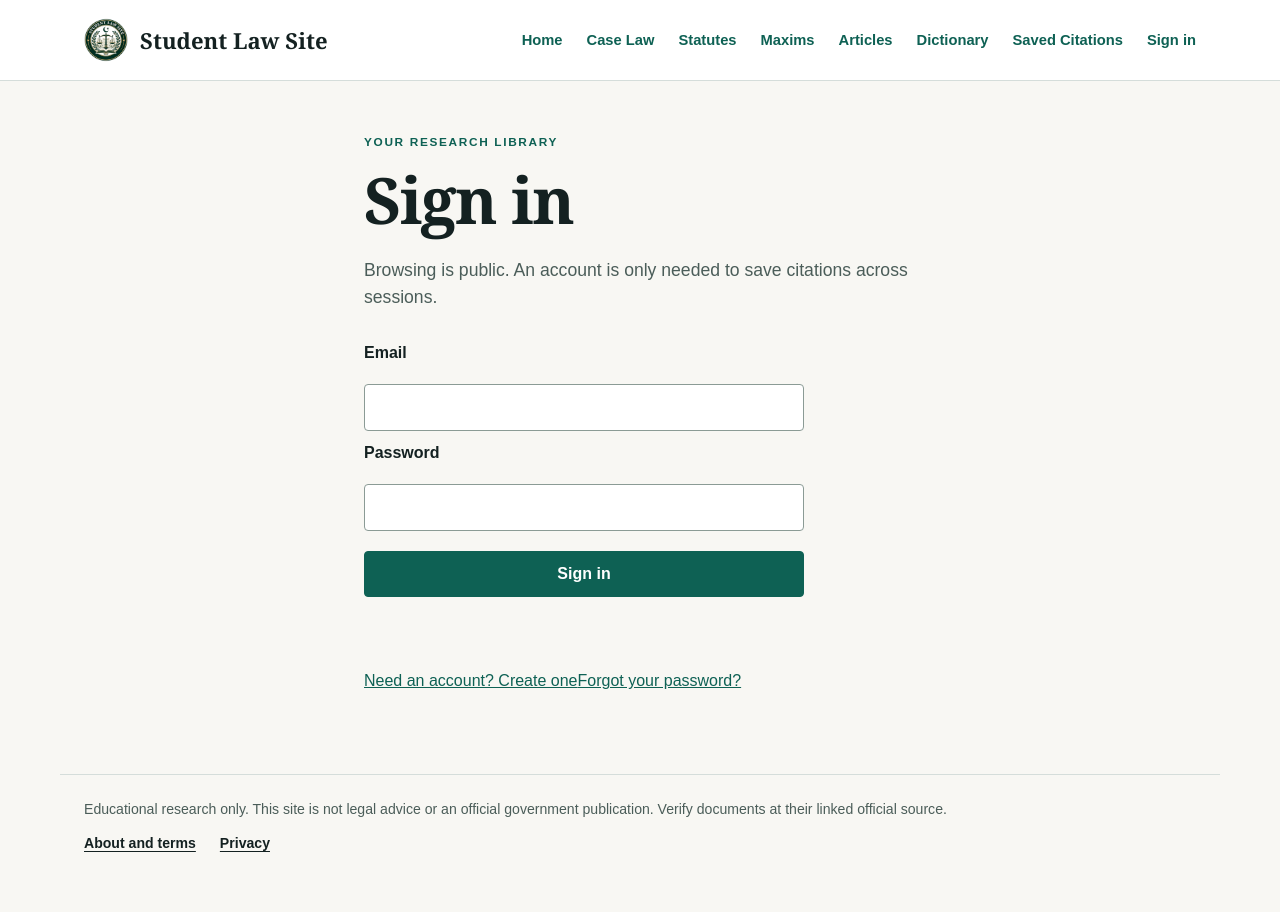
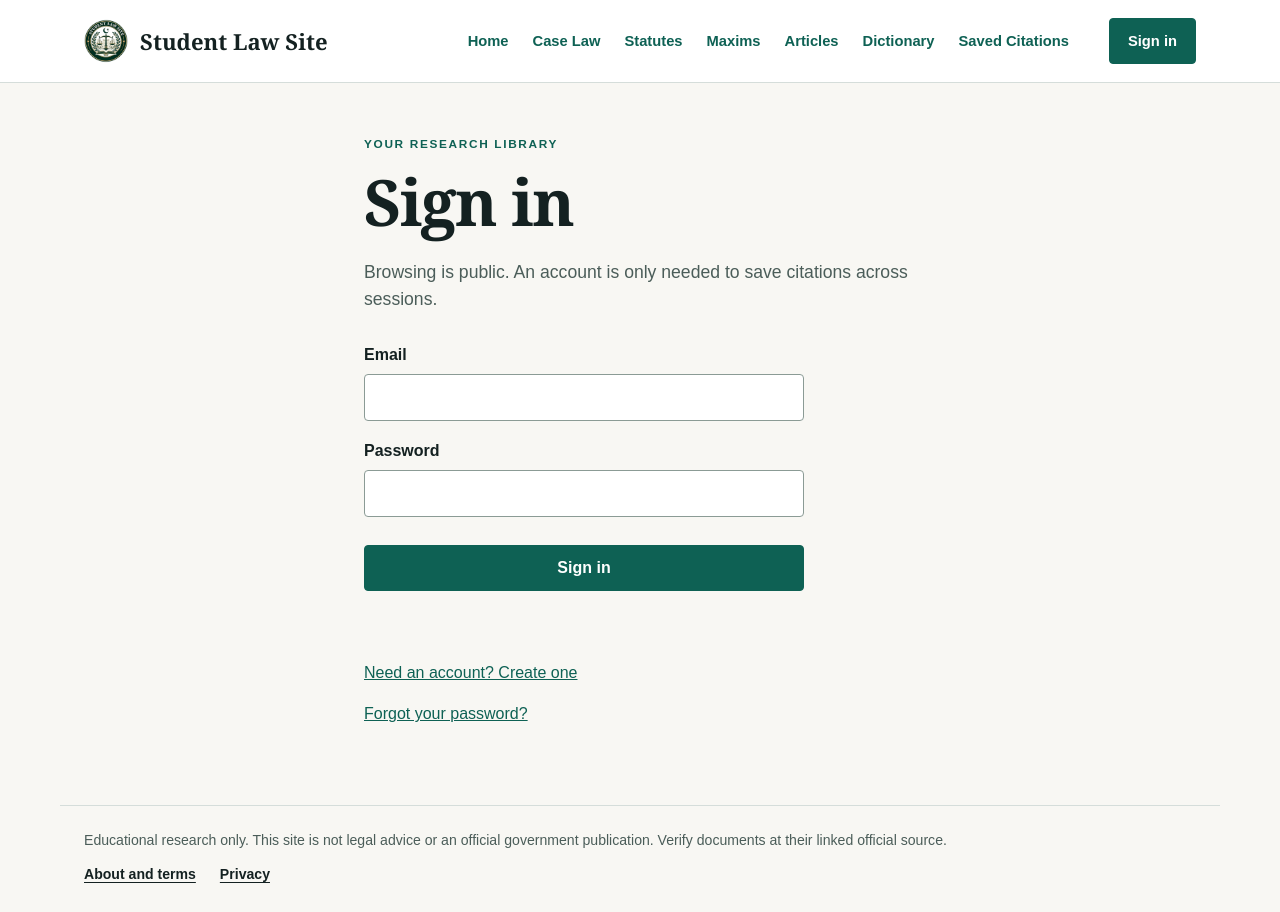
Before and after one commit to MHassanJawad/student-law-site, a Next.js app in the folder apps/web/: page /sign-in in a window 1280 px wide. Before the commit the page ends 881 px from the top, so only its background shows below. Built offline with nearby package versions, Linux system fonts and the light colour scheme; no server answers.

Commit message:
fix: improve sign-in navigation and form spacing

```diff
--- a/apps/web/src/app/account-link.tsx
+++ b/apps/web/src/app/account-link.tsx
@@ -15,5 +15,5 @@ export function AccountLink() {
     const { data } = auth.onAuthStateChange((_event, session) => setSignedIn(Boolean(session)));
     return () => data.subscription.unsubscribe();
   }, []);
-  return signedIn ? <Link href="/account">Account</Link> : <Link href="/sign-in">Sign in</Link>;
+  return signedIn ? <Link className="account-link button" href="/account">Account</Link> : <Link className="account-link button" href="/sign-in">Sign in</Link>;
 }
--- a/apps/web/src/app/globals.css
+++ b/apps/web/src/app/globals.css
@@ -14,7 +14,7 @@ button:disabled{cursor:wait;opacity:.7}
 .header-inner{max-width:1160px;margin:auto;padding:18px 24px;display:flex;align-items:center;justify-content:space-between;gap:24px;flex-wrap:wrap}
 .brand{display:inline-flex;align-items:center;gap:12px;font-family:Georgia,serif;font-size:1.38rem;font-weight:700;color:var(--text);text-decoration:none}
 .brand img{width:44px;height:44px;flex:none}
-.main-nav{display:flex;gap:8px 24px;flex-wrap:wrap}
+.main-nav{display:flex;align-items:center;gap:8px 24px;flex-wrap:wrap}
 .main-nav a{font-size:.92rem;font-weight:700;text-decoration:none}
 .main-nav a:hover{text-decoration:underline}
 .site-main{min-height:calc(100vh - 176px)}
@@ -40,6 +40,7 @@ p{margin:0 0 16px}
 .button:hover,form button:hover{background:#09483e}
 .button-secondary{background:transparent;color:var(--accent)}
 .button-secondary:hover{background:#e8f0ed;color:var(--text)}
+.main-nav .account-link{margin-left:16px;color:#fff;text-decoration:none}
 .feature-grid{display:grid;grid-template-columns:repeat(3,1fr);gap:16px}
 .feature-card,.result-card,.text-panel{background:var(--surface);border:1px solid var(--border);border-radius:5px;padding:26px}
 .feature-card{min-height:230px;display:flex;flex-direction:column;align-items:flex-start}
@@ -68,6 +69,11 @@ input{min-height:46px;padding:10px 13px;border:1px solid #8b9b95;border-radius:4
 .document-text{white-space:pre-wrap}
 .account-form{display:grid;gap:10px;max-width:440px;margin-top:30px}
 .account-form button{margin-top:10px}
+.sign-in-page .account-form{gap:6px}
+.sign-in-page .account-form label{margin-bottom:0}
+.sign-in-page .account-form input{margin-bottom:12px}
+.account-help{display:flex;flex-direction:column;align-items:flex-start;gap:4px}
+.account-help .text-button{padding:6px 0;min-height:36px;text-align:left}
 .text-button,.remove-button{border:0;background:none;color:var(--accent);text-decoration:underline;padding:8px 0}
 .remove-button{color:var(--error);font-weight:700}
 .saved-row{display:flex;justify-content:space-between;align-items:center;gap:20px}
--- a/apps/web/src/app/sign-in/page.tsx
+++ b/apps/web/src/app/sign-in/page.tsx
@@ -35,7 +35,7 @@ export default function SignInPage() {
     else setMessage("Account created. Check your email if confirmation is required.");
   }
 
-  return <div className="page-wrap form-page">
+  return <div className="page-wrap form-page sign-in-page">
     <p className="eyebrow">YOUR RESEARCH LIBRARY</p>
     <h1>{mode === "sign-in" ? "Sign in" : mode === "sign-up" ? "Create an account" : "Reset your password"}</h1>
     <p className="intro">Browsing is public. An account is only needed to save citations across sessions.</p>
@@ -47,8 +47,10 @@ export default function SignInPage() {
       <button type="submit" disabled={working}>{working ? "Please wait…" : mode === "sign-in" ? "Sign in" : mode === "sign-up" ? "Create account" : "Send recovery link"}</button>
     </form>
     <p aria-live="polite" className="status-line">{message}</p>
+    <div className="account-help">
     {mode === "sign-in" && <button className="text-button" onClick={() => { setMode("sign-up"); setMessage(""); }}>Need an account? Create one</button>}
     {mode === "sign-in" && <button className="text-button" onClick={() => { setMode("recovery"); setMessage(""); }}>Forgot your password?</button>}
     {mode !== "sign-in" && <button className="text-button" onClick={() => { setMode("sign-in"); setMessage(""); }}>Back to sign in</button>}
+    </div>
   </div>;
 }
```
